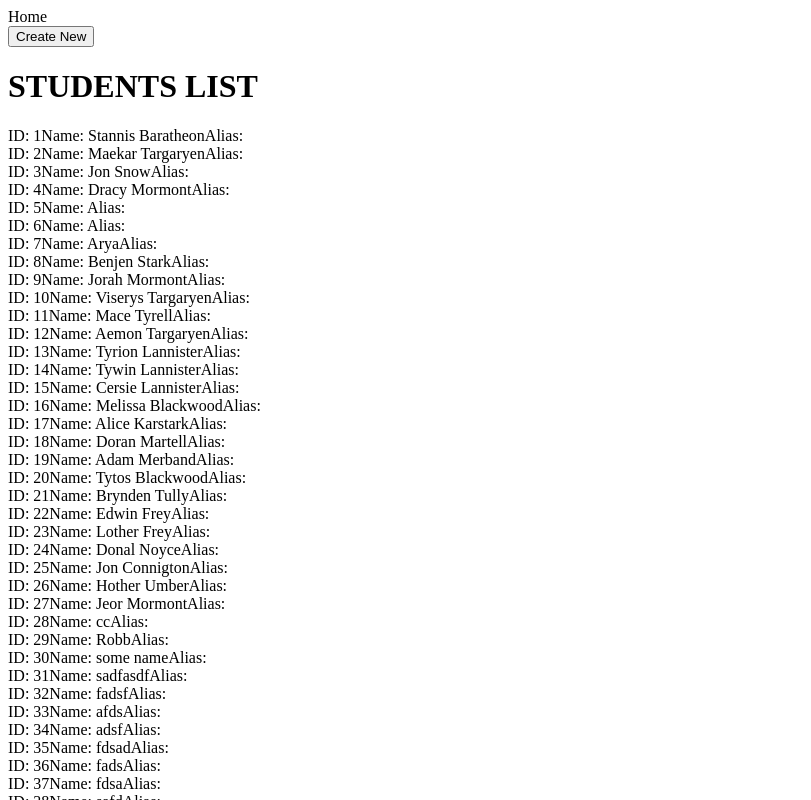
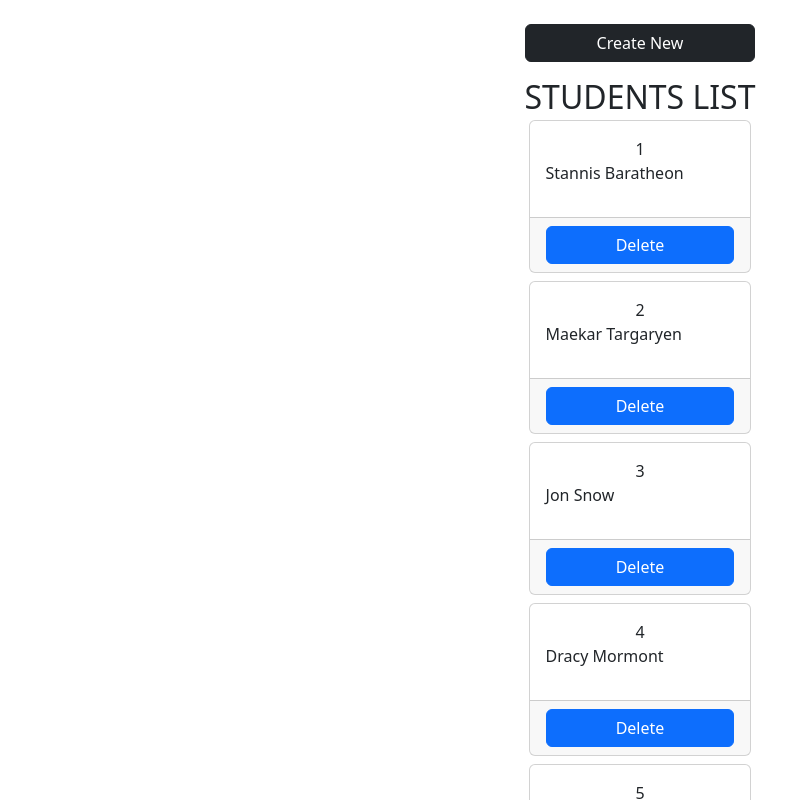
Before and after one commit to Gurharman23/try-student-management, a React app: page / in a window 1280 px wide. Shown: the top 800 px of the page, without its empty margins (0-811 px from the left). Built offline with nearby package versions, Linux system fonts and the light colour scheme; data requests are answered from the project's data file.

Commit message:
added bootstrap from cdn link added UI improvements, will integrate tailwind later

```diff
--- a/db.json
+++ b/db.json
@@ -75,10 +75,6 @@
       "id": 19
     },
     {
-      "name": "Tytos Blackwood",
-      "id": 20
-    },
-    {
       "name": "Brynden Tully",
       "id": 21
     },
@@ -97,10 +93,6 @@
     {
       "name": "Jon Connigton",
       "id": 25
-    },
-    {
-      "name": "Hother Umber",
-      "id": 26
     },
     {
       "name": "Jeor Mormont",
@@ -124,11 +116,6 @@
       "id": 31
     },
     {
-      "name": "fadsf",
-      "alias": "fadsfs",
-      "id": 32
-    },
-    {
       "name": "afds",
       "alias": "fa",
       "id": 33
@@ -137,16 +124,6 @@
       "name": "adsf",
       "alias": "afdsf",
       "id": 34
-    },
-    {
-      "name": "fdsad",
-      "alias": "asfdd",
-      "id": 35
-    },
-    {
-      "name": "fads",
-      "alias": "fsdaf",
-      "id": 36
     },
     {
       "name": "fdsa",
--- a/index.html
+++ b/index.html
@@ -2,6 +2,12 @@
 <html>
   <head>
     <meta charset="utf-8" />
+    <link
+      href="https://cdn.jsdelivr.net/npm/bootstrap@5.3.3/dist/css/bootstrap.min.css"
+      rel="stylesheet"
+      integrity="sha384-QWTKZyjpPEjISv5WaRU9OFeRpok6YctnYmDr5pNlyT2bRjXh0JMhjY6hW+ALEwIH"
+      crossorigin="anonymous"
+    />
     <title>Try student management</title>
     <!-- <script defer src="./dist/main.js"></script> -->
   </head>
--- a/src/components/App.jsx
+++ b/src/components/App.jsx
@@ -7,8 +7,7 @@ import { CreateForm } from "./CreateForm.jsx";
 import { Home } from "./Home.jsx";
 export const App = () => {
   return (
-    <div>
-      <div className="create-btn">
+    <div className="d-flex flex-row justify-content-center">
       <BrowserRouter>
         <Routes>
           <Route path="/" element={<Home />} />
@@ -16,6 +15,5 @@ export const App = () => {
         </Routes>
       </BrowserRouter>
     </div>
-    </div>
   );
 };
--- a/src/components/CreateForm.jsx
+++ b/src/components/CreateForm.jsx
@@ -18,14 +18,25 @@ export const CreateForm = () => {
     e.preventDefault();
   };
   return (
-    <div>
-      <h1>CreateForm</h1>
+    <div className="container d-flex flex-column justify-content-center mt-5">
+      <h1 className="text-center">CreateForm</h1>
       <form onSubmit={submitHandler}>
+        <div className="form-group">
+          <label className="form-label" for="name">
+            Name
+          </label>
+          <input className="form-control" type="text" name="name" id="name" />
+        </div>
         <div>
-          Name: <input type="text" name={"name"} />
-          Alias: <input type="text" name={"alias"} />
+          <label className="form-label" for="alias">
+            Alias
+          </label>
+          <input className="form-control" type="text" name="alias" id="alias" />
         </div>
-        <button type="submit"> Submit </button>
+        <button className="btn btn-primary mt-3 w-100" type="submit">
+          {" "}
+          Submit{" "}
+        </button>
       </form>
     </div>
   );
--- a/src/components/Home.jsx
+++ b/src/components/Home.jsx
@@ -12,11 +12,10 @@ export const Home = () => {
     students.length || dispatch(fetchStudentsThunk());
   }, []);
   return (
-    <div>
-      Home
+    <div className="">
       <br />
       <Link to={"/create"}>
-        <button>Create New</button>
+        <button className="mb-3 w-100 btn btn-dark">Create New</button>
       </Link>
       <StudentList students={students} />
     </div>
--- a/src/components/StudentCard.jsx
+++ b/src/components/StudentCard.jsx
@@ -1,11 +1,26 @@
 import React from "react";
+import { useDispatch } from "react-redux";
+import { deleteStudentThunk } from "../redux/slices/studentsSlice";
 
 export const StudentCard = ({ id, name, alias }) => {
+  const dispatch = useDispatch();
   return (
-    <div>
-      <span>ID: {id}</span>
-      <span>Name: {name}</span>
-      <span>Alias: {alias}</span>
-    </div>
+    <>
+      <div className="card-body">
+        <div className="d-flex justify-content-center">{id}</div>
+        <div className="min-font-height">{name}</div>
+        <div className="min-font-height">{alias}</div>
+      </div>
+      <div className="card-footer d-flex justify-content-center">
+        <button
+          className="btn btn-primary w-100"
+          onClick={() => {
+            dispatch(deleteStudentThunk(id));
+          }}
+        >
+          Delete
+        </button>
+      </div>
+    </>
   );
 };
--- a/src/components/StudentList.jsx
+++ b/src/components/StudentList.jsx
@@ -3,13 +3,15 @@ import { StudentCard } from "./StudentCard.jsx";
 
 export const StudentList = ({ students }) => {
   return (
-    <div>
-      <h1>STUDENTS LIST</h1>
-      {students.map(({ id, name }) => (
-        <div key={id}>
-          <StudentCard id={id} name={name} />
-        </div>
-      ))}
-    </div>
+    <>
+      <h2 className="mb-0">STUDENTS LIST</h2>
+      <div className="d-flex flex-column">
+        {students.map(({ id, name }) => (
+          <div key={id} className="card m-1">
+            <StudentCard id={id} name={name} />
+          </div>
+        ))}
+      </div>
+    </>
   );
 };
--- a/src/redux/slices/studentsSlice.js
+++ b/src/redux/slices/studentsSlice.js
@@ -1,10 +1,19 @@
 import { createAsyncThunk, createSlice } from "@reduxjs/toolkit";
-import { fetchStudents } from "../../student-api";
+import { deleteStudent, fetchStudents } from "../../student-api";
 
 const typePrefix = "students/fetchStudents";
 export const fetchStudentsThunk = createAsyncThunk(typePrefix, async () => {
   return fetchStudents();
 });
+
+export const deleteStudentThunk = createAsyncThunk(
+  "students/deleteStudent",
+  async (id) => {
+    await deleteStudent(id);
+    return { id };
+  }
+);
+
 const students = createSlice({
   name: "students",
   initialState: [],
@@ -23,6 +32,15 @@ const students = createSlice({
     builder.addCase(fetchStudentsThunk.fulfilled, (state, { payload }) => {
       return payload;
     });
+    builder.addCase(
+      deleteStudentThunk.fulfilled,
+      (state, { payload: { id } }) => {
+        const indexToRemove = state.findIndex((student) => id === student.id);
+        if (indexToRemove !== -1) {
+          state.splice(indexToRemove, 1);
+        }
+      }
+    );
   },
 });
 
--- a/src/student-api.js
+++ b/src/student-api.js
@@ -11,3 +11,11 @@ export const createStudent = (user) => {
     body: JSON.stringify(user),
   }).then((res) => res.json());
 };
+export const deleteStudent = (id) => {
+  return fetch(`${url}/${id}`, {
+    method: "DELETE",
+    headers: {
+      "content-type": "application/json",
+    },
+  }).then((res) => res.json());
+};
--- a/src/styles.css
+++ b/src/styles.css
@@ -1,3 +1,6 @@
 .home{
     background-color: greenyellow;
 }
+.min-font-height {
+    min-height: 1em;
+  }
```
Lines whose indentation alone changed are shown as unchanged.
